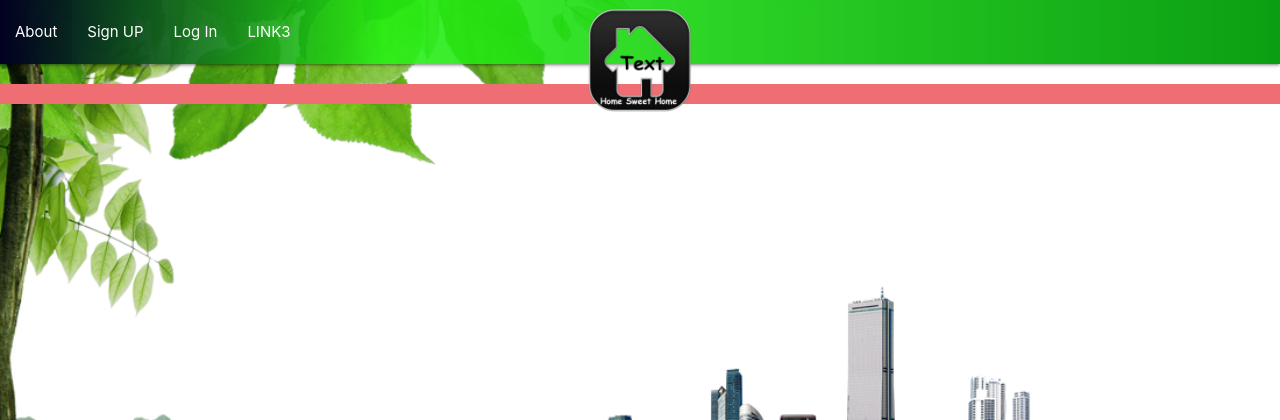
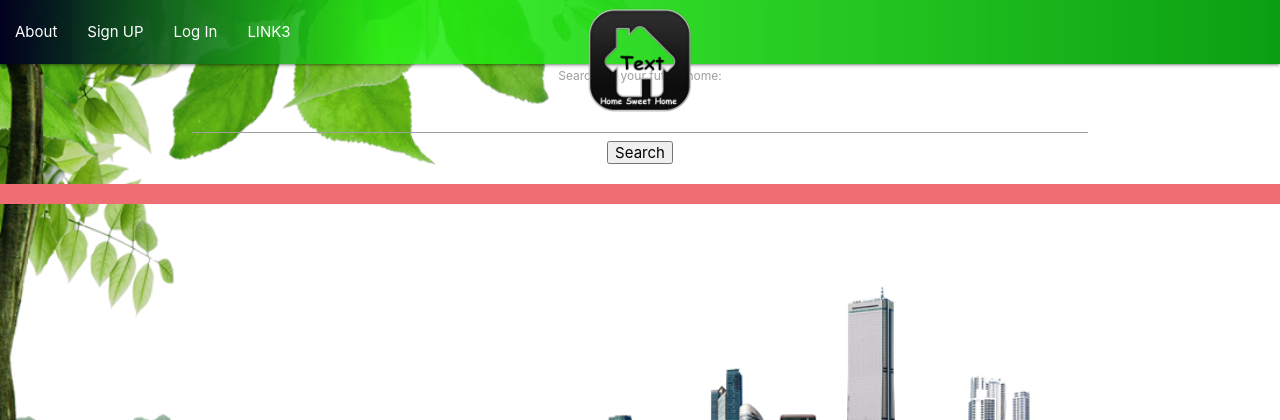
Before and after one commit to JManey/home_sweet_home, a Django app: page / in a window 1280 px wide. Shown: the top 420 px of the page. Run offline with Django 3.2, Linux system fonts and the light colour scheme.

Commit message:
added search bar

```diff
--- a/main_app/templates/home.html
+++ b/main_app/templates/home.html
@@ -4,5 +4,11 @@
 
     <div class="row center-align">
 
+        <label for="site-search">Search for your future home:</label>
+
+        <input type="search" id="site-search" name="q"
+               aria-label="Search through site content">
+
+        <button>Search</button>
     </div>
 {% endblock %}
```
